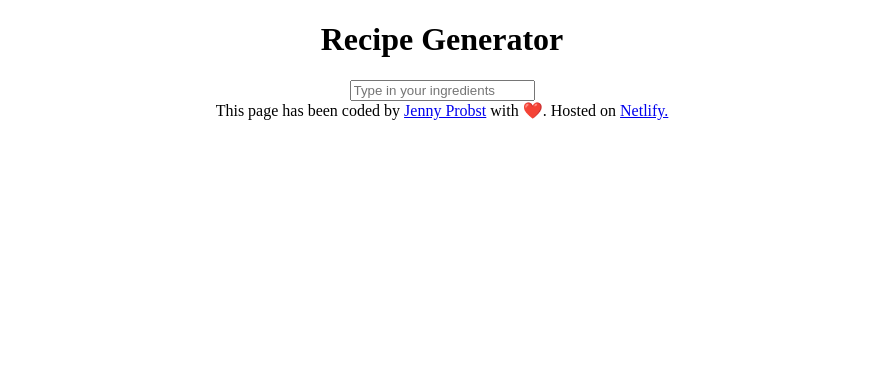
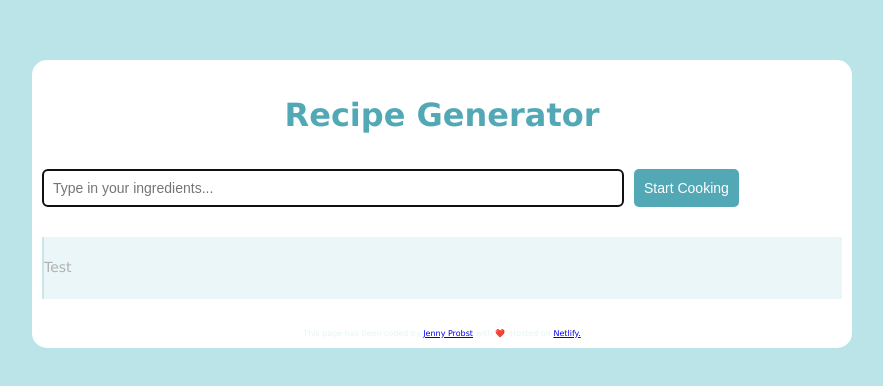
Before and after one commit to jtothepro/recipe-generator, a plain HTML site: page index.html in a window 1280 px wide. Shown: the whole page, without its empty margins (198-1081 px from the left). Drawn offline with Linux system fonts and the light colour scheme.

Commit message:
Added css to the recipe generator

```diff
--- a/index.html
+++ b/index.html
@@ -4,12 +4,22 @@
     <meta charset="UTF-8" />
     <meta name="viewport" content="width=>, initial-scale=1.0" />
     <link rel="stylesheet" href="src/style.css" />
-    <title>Document</title>
+    <title>AI Recipe Generator</title>
   </head>
   <body>
+    <div class="container" id="container">
+        <header>
     <h1>Recipe Generator</h1>
-    <form><input type="text" placeholder="Type in your ingredients"></form>
+    </header>
+    <main>
+    <form class="form" id="form">
+        <input class="ingredient" id="igredient" type="text" placeholder="Type in your ingredients..." autofocus autocomplete="off">
+        <input class="submit" id="submit" type="submit" value="Start Cooking">
+
+    </form>
+    <div class="recipe-placeholder" id="recipe-placeholder">Test</div>
+</main>
     <footer>This page has been coded by <a href=https://github.com/jtothepro>Jenny Probst</a> with ❤️. Hosted on <a href=https://app.netlify.com/sites/jennys-recipe-generator/overview>Netlify.</a></footer>
-    <script src="src/index.js"></script>
+    <script src="src/index.js"></script></div>
   </body>
 </html>
--- a/src/style.css
+++ b/src/style.css
@@ -1,4 +1,53 @@
 body {
+  background-color: #bbe4e9;
+  font-family: Verdana, Geneva, Tahoma, sans-serif;
+}
+.container {
+  margin: 60px auto;
+  max-width: 800px;
   background-color: white;
+  border-radius: 15px;
+  padding: 10px;
+}
+h1 {
+  line-height: 1.5;
+  font-weight: 600;
+  font-size: 32px;
+  color: #53a8b6;
   text-align: center;
 }
+form {
+  margin: 30px 0;
+  display: flex;
+}
+.ingredient {
+  padding: 10px;
+  border-radius: 5px;
+  border: 1px solid #bbe4e9;
+  width: 70%;
+  font-size: 14px;
+}
+.submit {
+  padding: 10px;
+  border-radius: 5px;
+  margin-left: 10px;
+  background-color: #53a8b6;
+  border: 0;
+  color: white;
+  font-size: 14px;
+}
+.recipe-placeholder {
+  padding-top: 30px;
+  padding-bottom: 30px;
+  background-color: #bbe4e9;
+  opacity: 0.3;
+  font-size: 14px;
+  line-height: 1.5px;
+  border-left: 2px solid #53a8b6;
+}
+footer {
+  color: #e3f6f5;
+  text-align: center;
+  font-size: 8px;
+  margin-top: 30px;
+}
```
